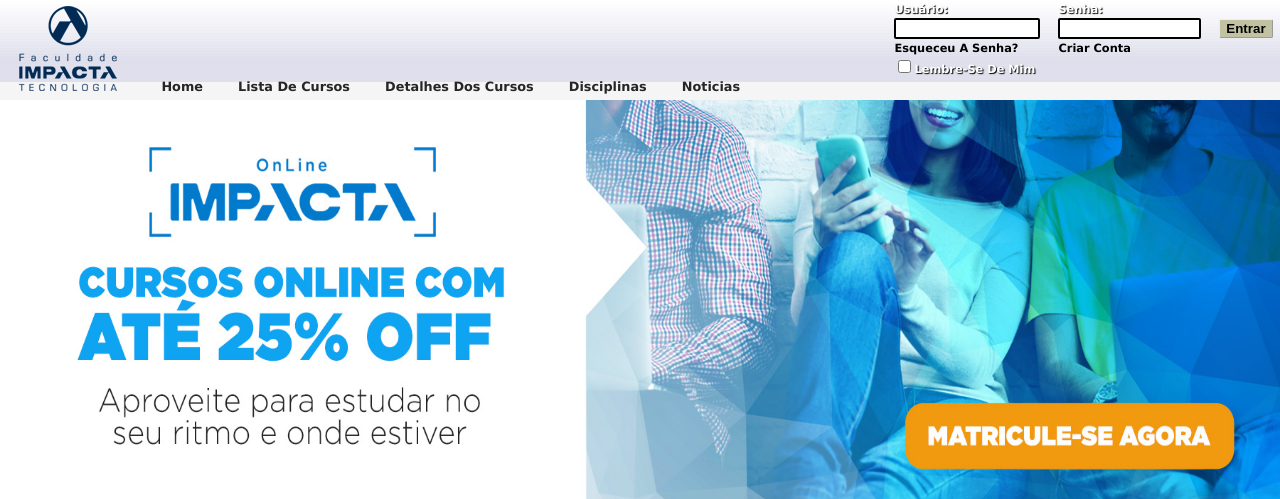
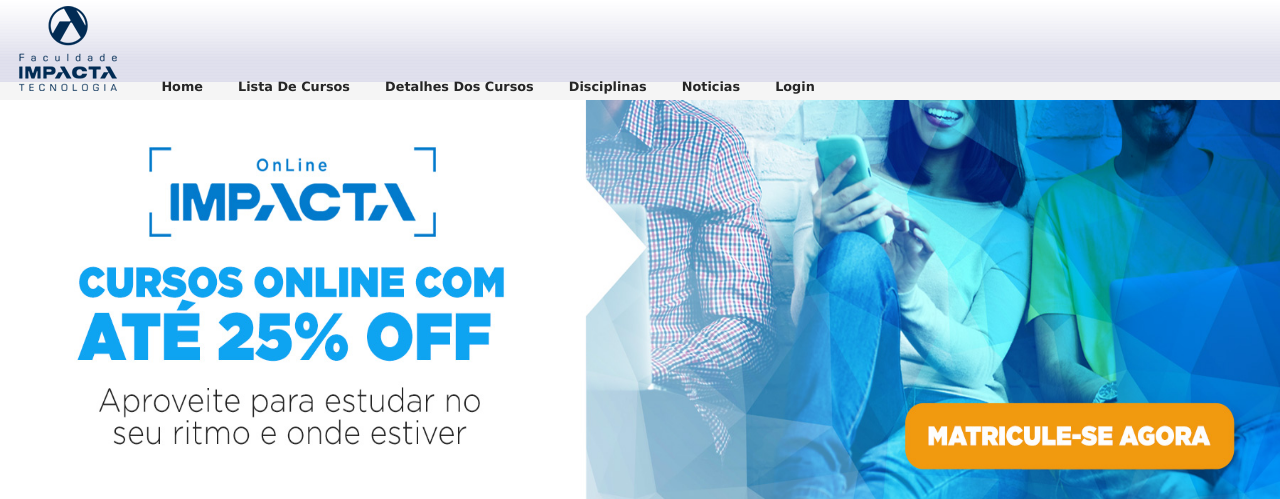
Before and after one commit to lucasgsouza03/TecWeb-TF-ADS2B, a Django app: page / in a window 1280 px wide. Shown: the top 499 px of the page. Run offline with Django 3.2, Linux system fonts and the light colour scheme; parts of the project's set-up code (start-up, migrations or seed data) failed here and were passed over.

Commit message:
Update Base.html

```diff
--- a/core/templates/Base.html
+++ b/core/templates/Base.html
@@ -20,31 +20,20 @@
 				<li><a href="/disciplinas">Disciplinas</a>
 				<li><a href="/noticias">Noticias</a>
 
+				{% if not user.is_authenticated %}
+					<li><a class="link_nav" href="/login">Login</a></li>
+				{% else %}
+					<li>Olá, {{ user }}</li>
+					<li><a class="link_nav" href="/logout">Logout</a></li>
+
+				{% endif %}
+
 				</ul>
 				</li>
 			</ul>
 			</nav>
-				<table cellspacing="0" class="login">
-					<tr>
-						<td align="left"><label for="usuario">Usuário:</label></td>
-						<td align="left"><label for="senha">Senha:</label></td>
-					</tr>
-					<tr>
-						<td align="left"><input name="usuario" id="usuario"/></td>
-						<td align="left"><input name="senha" type="password" id="senha"/></td>
-						<td align="left"><input type="submit" value="Entrar"></td>
-					</tr>
-					<tr>
-						<td align="left"><a href="/EsqueciSenha" class="login2">Esqueceu a senha?</a></td>
-						<td align="left"><a href="/NovoCadastro" class="login2">Criar conta</a></td>
-					</tr>
-						<td align="left">
-							<label class="container">
-							<input type="checkbox">Lembre-se de mim
-							<span class="checkmark"></span>
-						</td>
-					</label>
-				</table>
+
+
 		</header>
 		<main>
         {% block main %}
```
